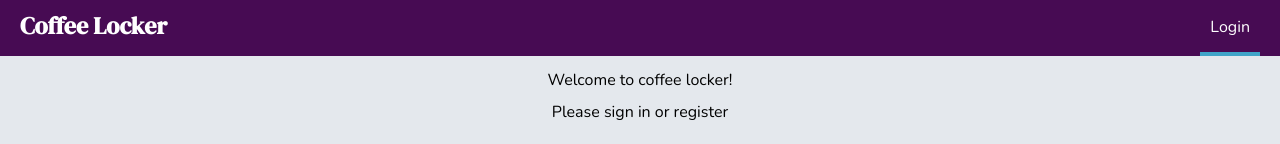
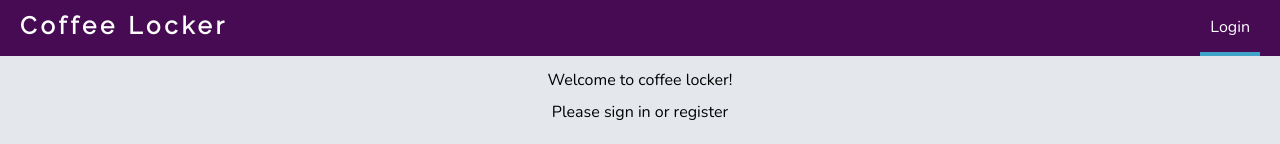
Before and after one commit to brantmorton/coffee-locker, a React (Create React App) app: page / in a window 1280 px wide. Shown: the top 144 px of the page. Built offline with nearby package versions, Linux system fonts and the light colour scheme; what auth0-js would draw is missing.

Commit message:
tweaked font styling across h1s and h2s

```diff
--- a/src/components/CoffeePost/CoffeePost.js
+++ b/src/components/CoffeePost/CoffeePost.js
@@ -13,11 +13,11 @@ const coffeePost = props => {
       <p>
         Posted by <strong>{props.author}</strong>
       </p>
-      <h1>{props.roaster}</h1>
+      <h2>{props.roaster}</h2>
       <p>
         {props.origin} {props.region}
       </p>
-      <p>Process: {props.process}</p>
+      <p>{props.process} Process</p>
       <TastingNotes notes={props.notes} />
       <StarRatingComponent
         className={styles.StarRatingComponent}
--- a/src/components/CoffeePost/CoffeePost.module.css
+++ b/src/components/CoffeePost/CoffeePost.module.css
@@ -1,4 +1,5 @@
-@import url("https://fonts.googleapis.com/css?family=DM+Serif+Display&display=swap");
+@import url("https://fonts.googleapis.com/css?family=Raleway&display=swap");
+
 .CoffeePost {
   box-sizing: border-box;
   margin: 5vh auto;
@@ -10,9 +11,13 @@
     8px 8px 8px 0 rgba(0, 0, 0, 0.2);
 }
 
-.CoffeePost h1 {
+.CoffeePost h2 {
+  font-size: 1.5rem;
+  letter-spacing: 0.1rem;
+  line-height: 1.25rem;
   font-weight: 500;
-  font-family: "DM Serif Display", serif;
+  font-family: "Raleway", sans-serif;
+  margin: auto;
 }
 
 .StarRatingComponent {
--- a/src/components/Logo/Logo.module.css
+++ b/src/components/Logo/Logo.module.css
@@ -1,11 +1,10 @@
-@import url("https://fonts.googleapis.com/css?family=DM+Serif+Display&display=swap");
-/* @import url('https://fonts.googleapis.com/css?family=Montserrat:300,400&display=swap'); */
-
+@import url('https://fonts.googleapis.com/css?family=Raleway&display=swap');
 .Logo {
 
   background-color: transparent;
   color: white;
-  font-family: "DM Serif Display", serif;
+  font-family: "Raleway", sans-serif;
+  letter-spacing: 0.25rem;
   height: 100%;
   box-sizing: border-box;
   font-weight: light;
--- a/src/components/PostForm/PostForm.js
+++ b/src/components/PostForm/PostForm.js
@@ -44,7 +44,7 @@ class PostForm extends Component {
         validationSchema={Yup.object({
           roaster: Yup.string()
             .required()
-            .max(20),
+            .max(40),
           origin: Yup.string()
             .required()
             .max(20),
```
